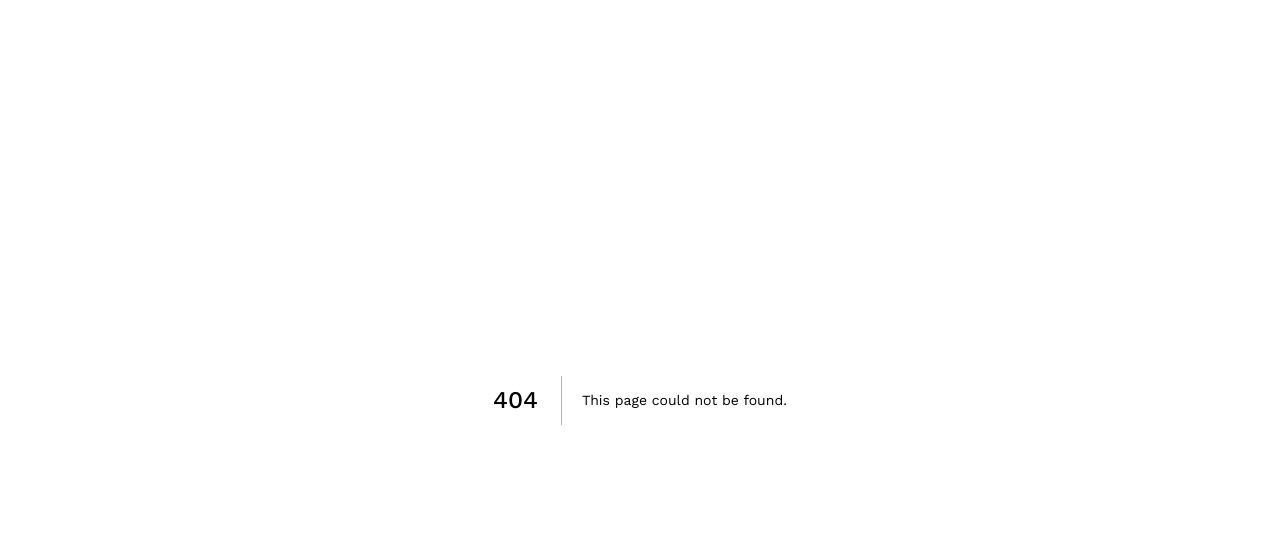
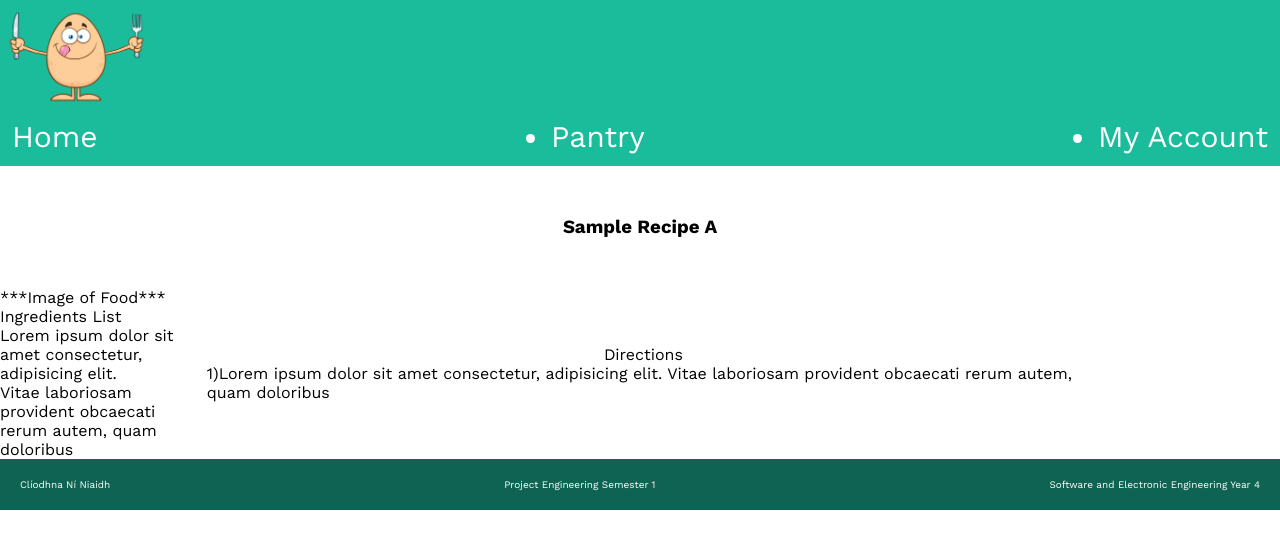
Before and after one commit to cliodhnaniniaidh1/BiaBlasta, a Next.js app: page /recipe in a window 1280 px wide. Before the commit this address had no page. Shown: the top 548 px of the page. Built offline with nearby package versions, Linux system fonts and the light colour scheme.

Commit message:
Adding new feautres

```diff
--- /dev/null
+++ b/pages/recipe.js
@@ -0,0 +1,31 @@
+import styles from '../styles/Recipe.module.css'
+import Image from 'next/image'
+import HeaderComponent from '../src/components/Header';
+import FooterComponent from '../src/components/Footer';
+
+export default function Results() {
+
+  return (
+    <div className={styles.container}>
+      <div className={styles.header}>
+      <HeaderComponent></HeaderComponent>
+      </div>
+        <div className={styles.title}>
+            <h3>Sample Recipe A</h3>
+        </div>
+        <div className={styles.main}>
+            <div className={styles.ingredients}>
+                <p>***Image of Food***</p>
+                <p>Ingredients List</p>
+                <p>Lorem ipsum dolor sit <br />amet consectetur,<br /> adipisicing elit. <br />Vitae laboriosam <br />provident obcaecati <br />rerum autem, quam doloribus
+                </p>
+            </div>
+            <div className={styles.description}>
+                <p>Directions</p>
+                <p>1)Lorem ipsum dolor sit amet consectetur, adipisicing elit. Vitae laboriosam provident obcaecati rerum autem, quam doloribus </p>
+            </div>
+        </div>
+      <FooterComponent></FooterComponent>
+    </div>
+  )
+}
--- /dev/null
+++ b/styles/Pantry.module.css
@@ -0,0 +1,75 @@
+.container {
+    display: flex;
+    flex-direction: column;
+  }
+
+  .main {
+    display: flex;
+    flex-direction: column;
+    justify-content: center;
+    align-items: center;
+  }
+
+  .header {
+    padding: 6px;
+    background: #1abc9c;
+    color: white;
+    font-size: 30px;
+  }
+
+  .button {
+    background-color: #4CAF50;
+    border: none;
+    color: white;
+    padding: 15px 32px;
+    text-align: center;
+    text-decoration: none;
+    display: inline-block;
+    font-size: 16px;
+    margin: 4px 2px;
+    cursor: pointer;
+  }
+
+  .option{
+    display: flex;
+    flex-direction: row;
+    justify-content: space-around;
+    align-items: center;
+  }
+
+  .title {
+    display: flex;
+    padding: 50px;
+    flex-direction:  column;
+    justify-content: center;
+    align-items: center;
+  }
+  .subTitle {
+    display: flex;
+    flex-direction: column;
+    justify-content: center;
+    align-items: center;
+  }
+
+  .description {
+    display: flex;
+    flex-direction: column;
+    justify-content: space-around;
+    align-items: center;
+  }
+
+  .grid {
+    display: flex;
+    align-items: center;
+    justify-content: center;
+    max-width: 800px;
+  }
+
+  .card {
+    margin: 10px;
+    text-align: left;
+    border: 1px solid #eaeaea;
+    border-radius: 10px;
+    transition: color 0.15s ease, border-color 0.15s ease;
+    max-width: 500px;
+  }
--- /dev/null
+++ b/styles/Recipe.module.css
@@ -0,0 +1,47 @@
+
+.container {
+    display: flex;
+    flex-direction: column;
+  }
+
+  .main {
+    display: flex;
+    flex-direction: row;
+    justify-content: space-around;
+    align-items: center;
+  }
+
+  .header {
+    padding: 6px;
+    background: #1abc9c;
+    color: white;
+    font-size: 30px;
+  }
+
+  .title {
+    display: flex;
+    padding: 50px;
+    flex-direction:  column;
+    justify-content: center;
+    align-items: center;
+  }
+  .subTitle {
+    display: flex;
+    flex-direction: column;
+    justify-content: center;
+    align-items: center;
+  }
+
+  .description {
+    display: flex;
+    flex-direction: column;
+    justify-content: center;
+    align-items: center;
+    padding-right: 200px;
+  }
+
+  .ingredients{
+    display: flex;
+    flex-direction: column;
+    justify-content: left;
+  }
```
Also changed, not shown: pages/404.js (added, +20 -0 lines), pages/getStarted.js (deleted, +0 -29 lines), pages/image.js (deleted, +0 -12 lines), pages/pantry.js (added, +78 -0 lines), pages/results.js (added, +34 -0 lines).
